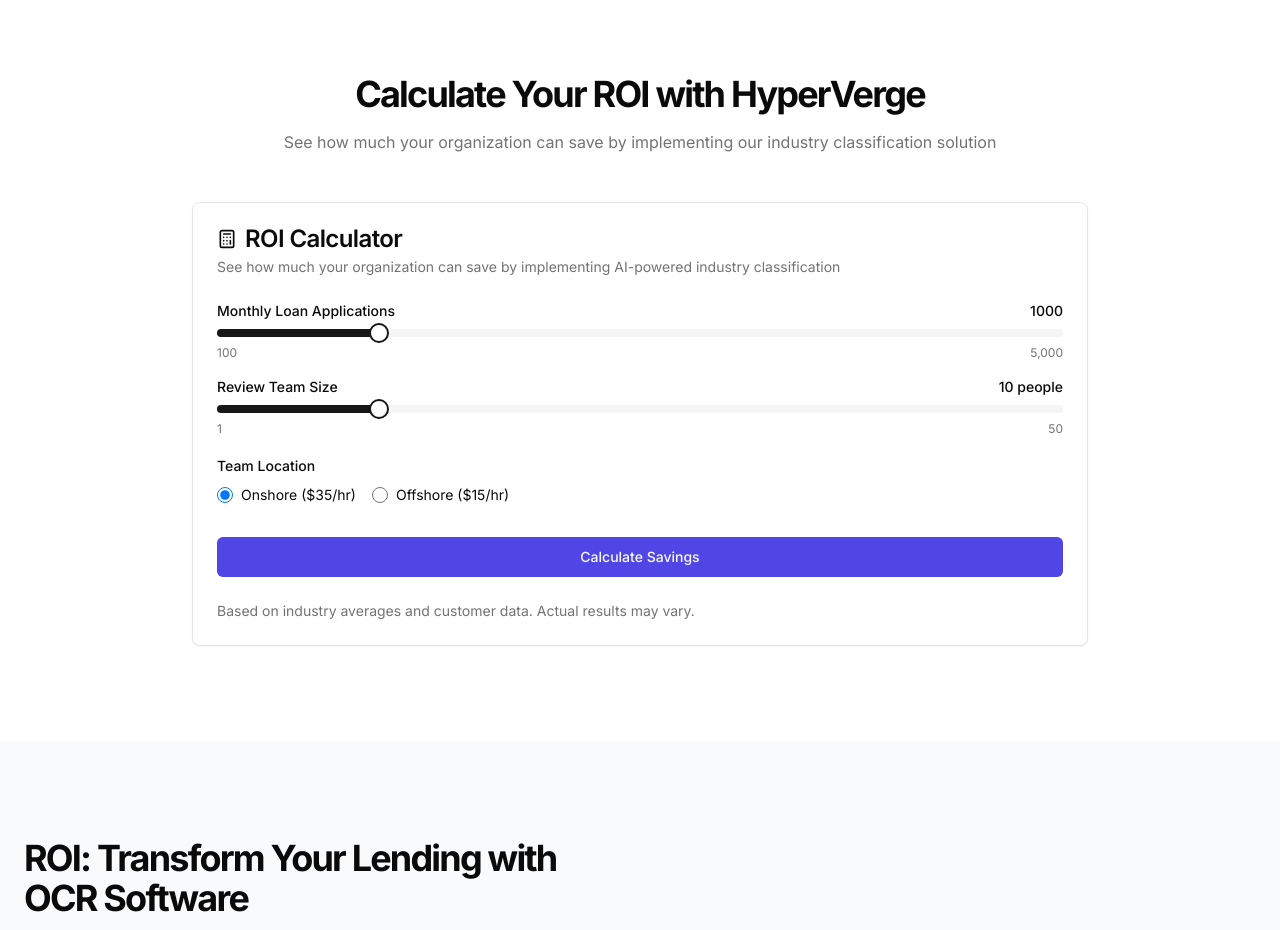
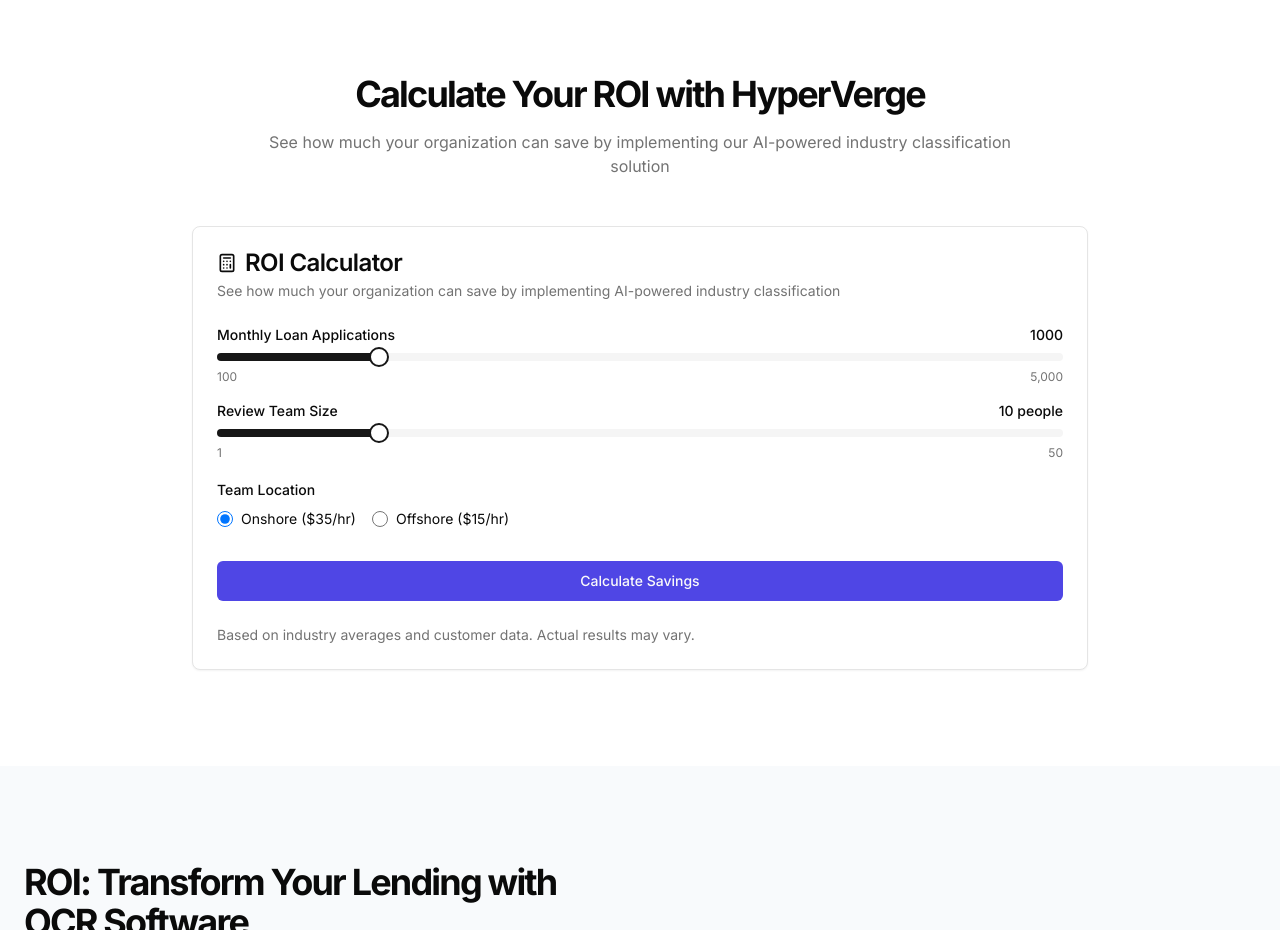
Before and after one commit to Murali1889/hyperlux, a Next.js app: page / in a window 1280 px wide. Shown: the part 6800-7730 px from the top of the page. Built offline with nearby package versions, Linux system fonts and the light colour scheme.

Commit message:
testing page.tsx

```diff
--- a/app/page.tsx
+++ b/app/page.tsx
@@ -27,7 +27,7 @@ export default function Home() {
           <div className="text-center space-y-4 mb-12">
             <h2 className="text-3xl font-bold tracking-tighter sm:text-4xl">Calculate Your ROI with HyperVerge</h2>
             <p className="mx-auto max-w-3xl text-muted-foreground">
-              See how much your organization can save by implementing our industry classification solution
+              See how much your organization can save by implementing our AI-powered industry classification solution
             </p>
           </div>
           <ROICalculator />
```
